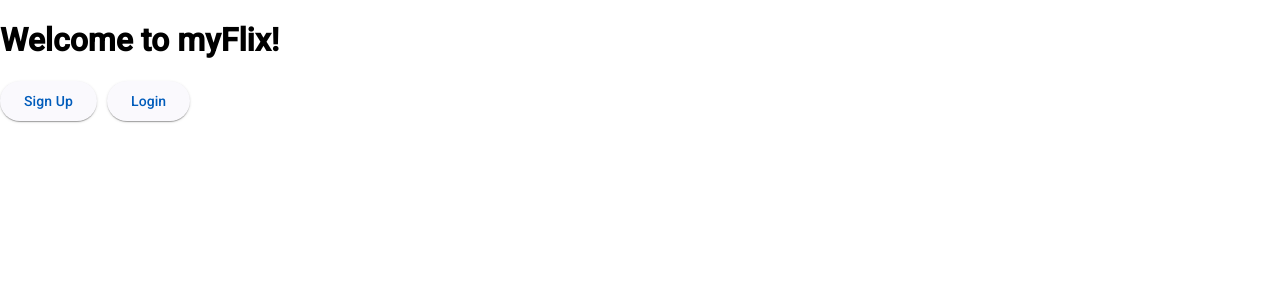
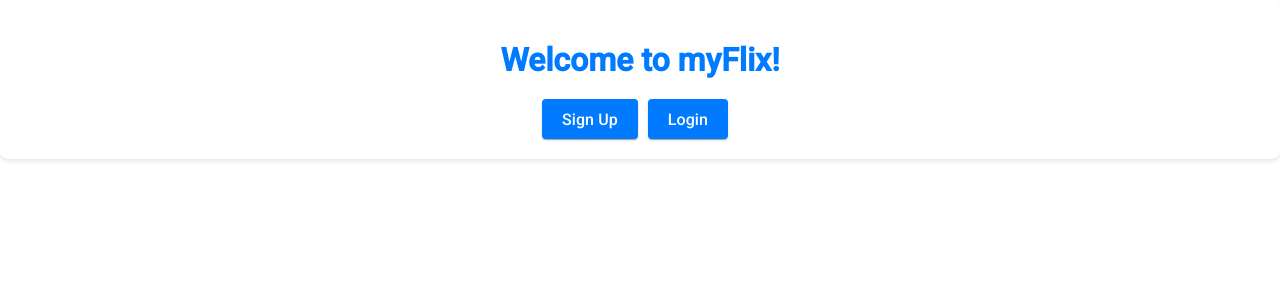
Before and after one commit to staszewska/myFlix-Angular-App, an Angular app: page /welcome in a window 1280 px wide. Shown: the top 300 px of the page. Built offline with nearby package versions, Linux system fonts and the light colour scheme.

Commit message:
add styling

```diff
--- a/src/app/welcome-page/welcome-page.component.scss
+++ b/src/app/welcome-page/welcome-page.component.scss
@@ -0,0 +1,54 @@
+$primary-color: #007bff;
+$button-padding: 10px 20px;
+$button-margin: 0 10px 0 0;
+$button-font-size: 16px;
+
+body {
+  font-family: Arial, sans-serif;
+  background-color: #f4f4f4;
+  margin: 0;
+  padding: 0;
+  display: flex;
+  justify-content: center;
+  align-items: center;
+  height: 100vh;
+}
+
+.main-page {
+  text-align: center;
+  background-color: #ffffff;
+  padding: 20px;
+  border-radius: 8px;
+  box-shadow: 0 2px 4px rgba(0, 0, 0, 0.1);
+
+  h1 {
+    color: $primary-color;
+    margin-bottom: 20px;
+  }
+
+  .button-group {
+    display: flex;
+    justify-content: center;
+
+    button {
+      background-color: $primary-color;
+      color: #ffffff;
+      border: none;
+      padding: $button-padding;
+      margin: $button-margin;
+      font-size: $button-font-size;
+      cursor: pointer;
+      border-radius: 4px;
+      transition: background-color 0.3s;
+
+      &:hover {
+        background-color: darken($primary-color, 10%);
+      }
+
+      &:focus {
+        outline: none;
+        box-shadow: 0 0 0 3px rgba($primary-color, 0.5);
+      }
+    }
+  }
+}
```
